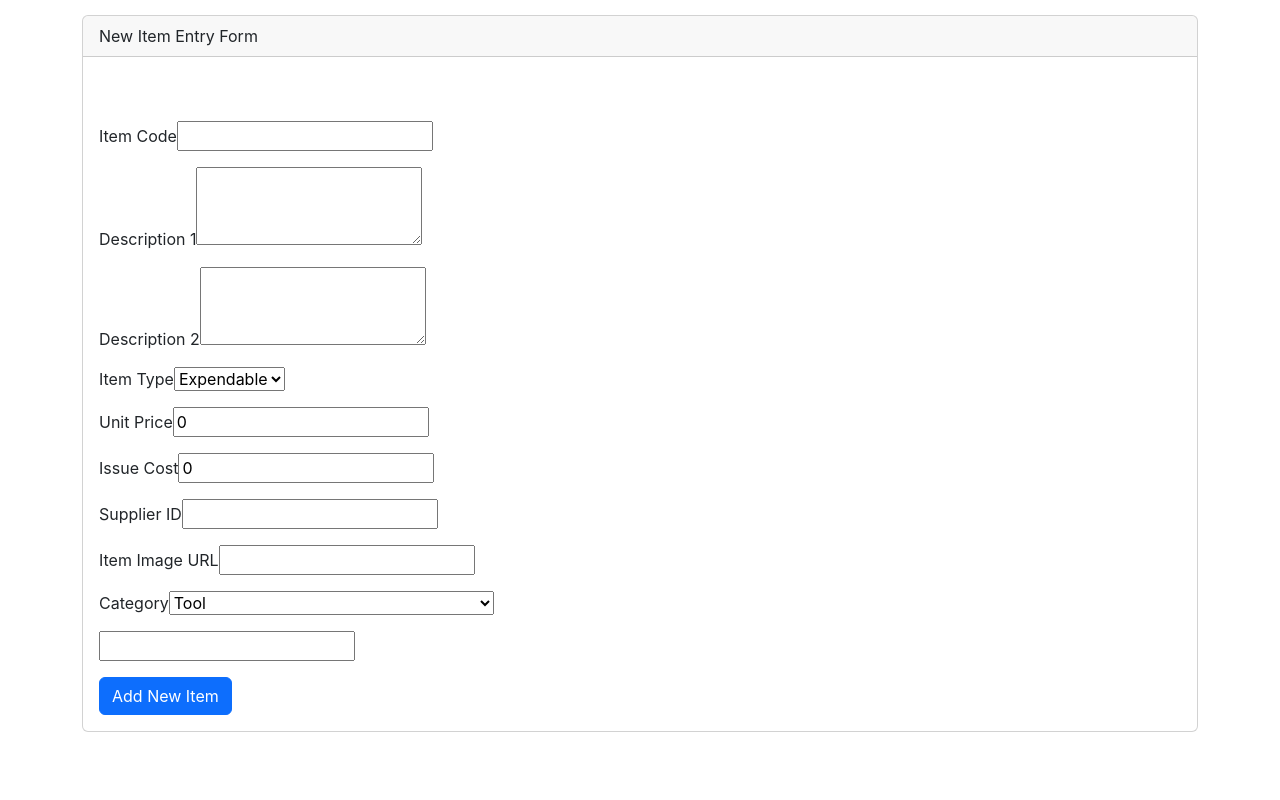
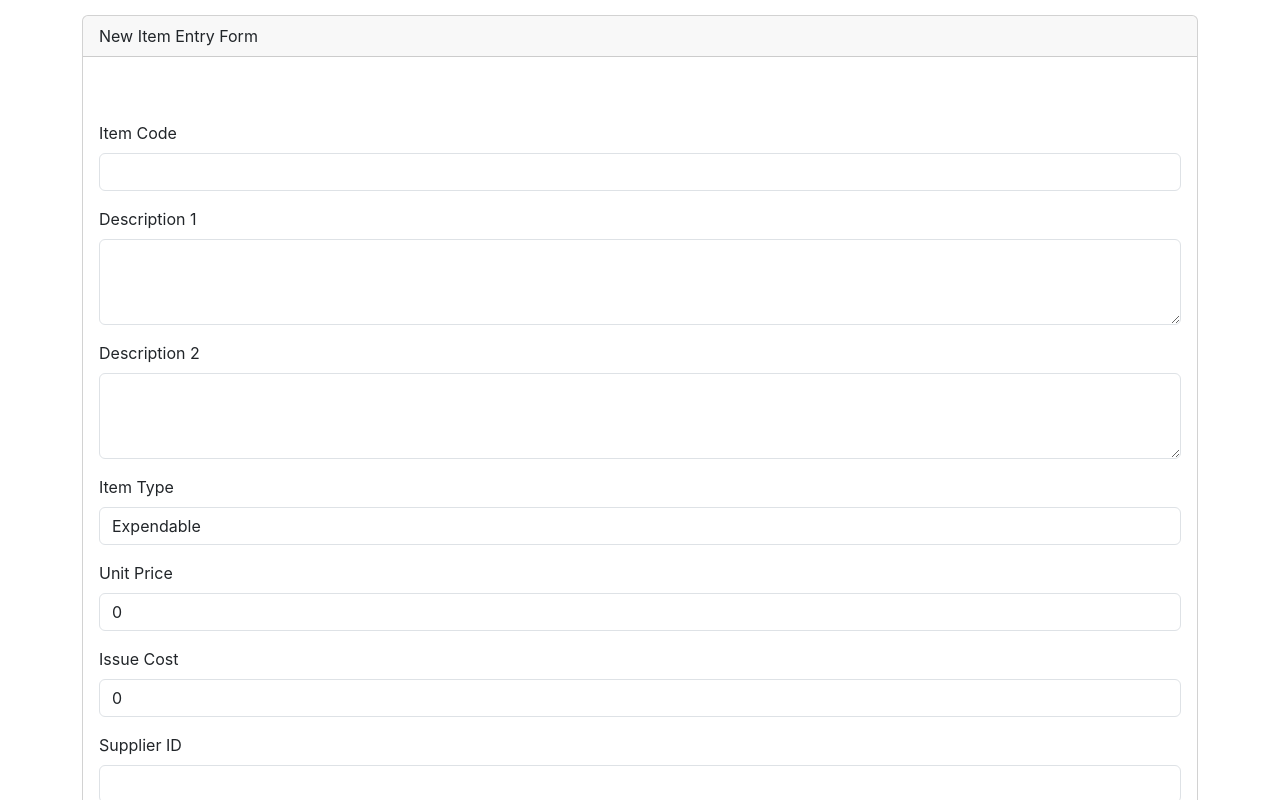
Before and after one commit to Yamako123456/tool-room-app, a React (Create React App) app: page / in a window 1280 px wide. Shown: the part 1080-1880 px from the top of the page. Before the commit the page ends 1812 px from the top, so only its background shows below. Built offline with nearby package versions, Linux system fonts and the light colour scheme.

Commit message:
new item form bootstrap classNames are corrected

```diff
--- a/src/components/NewItemForm.js
+++ b/src/components/NewItemForm.js
@@ -39,10 +39,7 @@ function NewItemForm(props) {
 
     const submitItem = () => {
         const regex = '/^\d*\.?\d*$/';
-        const usDollarFormatter = new Intl.NumberFormat('en-US', {
-            style: 'currency',
-            currence: 'USD'
-        });
+
          if (
         // /^ \d*\.?\d{0, 2} $/.test(unitPrice) &&
             regex.test(unitPrice) &&
@@ -85,29 +82,30 @@ function NewItemForm(props) {
         <div className='mt-5'>
             <form>
                 <div className='mb-3'>
-                    <label className='form label'>Item Code</label>
-                    <input className='form control' type='text' required
+                    <label className='form-label'>Item Code</label>
+                    <input type='text' className='form-control' required
                         value={code}
                         onChange={(event) => setCode(event.target.value)}
                     ></input>
                 </div>
                 <div className='mb-3'>
-                    <label className='form label'>Description 1</label>
-                    <textarea className='form control' rows={3} required
+                    <label className='form-label'>Description 1</label>
+                    <textarea className='form-control' rows={3} required
                         value={description1}
                         onChange={(event) => setDescription1(event.target.value)}
                     ></textarea>
+
                 </div>
                 <div className='mb-3'>
-                    <label className='form label'>Description 2</label>
-                    <textarea className='form control'  rows={3}
+                    <label className='form-label'>Description 2</label>
+                    <textarea className='form-control'  rows={3}
                         value={description2}
                         onChange={(event) => setDescription2(event.target.value)}
                     ></textarea>
                 </div>
                 <div className='mb-3'>
-                    <label className='form label'>Item Type</label>
-                    <select className='form control'
+                    <label className='form-label'>Item Type</label>
+                    <select className='form-control'
                         value={itemType}
                         onChange={(event) => setItemType(event.target.vagitlue)}
                     >
@@ -120,36 +118,36 @@ function NewItemForm(props) {
                     </select>
                 </div>
                 <div className='mb-3'>
-                    <label className='form label'>Unit Price</label>
-                    <input className='form control' type='number'
+                    <label className='form-label'>Unit Price</label>
+                    <input className='form-control' type='number'
                         value={unitPrice}
                         onChange={(event) => setUnitPrice(event.target.value)}
                     ></input>
                 </div>
                 <div className='mb-3'>
-                    <label className='form label'>Issue Cost</label>
-                    <input className='form control' type='number'
+                    <label className='form-label'>Issue Cost</label>
+                    <input className='form-control' type='number'
                         value={issueCost}
                         onChange={(event) => setIssueCost(event.target.value)}
                     ></input>
                 </div>
                 <div className='mb-3'>
-                    <label className='form label'>Supplier ID</label>
-                    <input className='form control' type='text' required
+                    <label className='form-label'>Supplier ID</label>
+                    <input className='form-control' type='text' required
                         value={suppierId}
                         onChange={(event) => setSuppierId(event.target.value)}
                     ></input>
                 </div>
                 <div className='mb-3'>
-                    <label className='form label'>Item Image URL</label>
-                    <input className='form control' type='text'
+                    <label className='form-label'>Item Image URL</label>
+                    <input className='form-control' type='text'
                         value={itemImage}
                         onChange={(event) => setItemImage(event.target.value)}
                     ></input>
                 </div>
                 <div className='mb-3'>
-                    <label className='form label'>Category</label>
-                    <select className='form control' type='text'
+                    <label className='form-label'>Category</label>
+                    <select className='form-control' type='text'
                         value={cateory}
                         onChange={(event) => setCateory(event.target.value)}
                     >
@@ -162,8 +160,8 @@ function NewItemForm(props) {
                     </select>
                 </div>
                 <div className='mb-3'>
-                    <label className='form label'></label>
-                    <input className='form control' type='text'
+                    <label className='form-label'>Sub-catetory</label>
+                    <input className='form-control' type='text'
                         value={subCategory}
                         onChange={(event) => setSubCategory(event.target.value)}
                         ></input>
```
